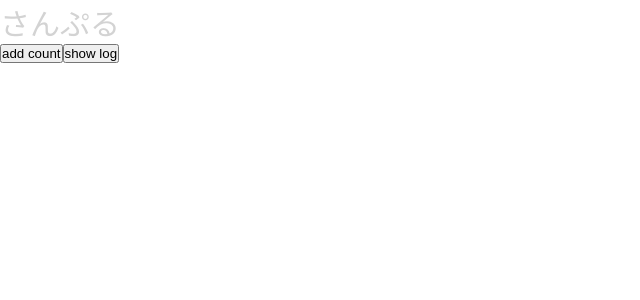
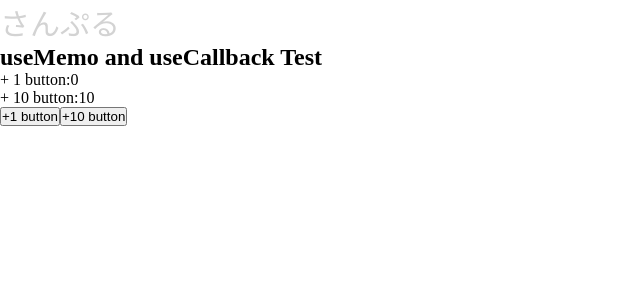
Before and after one commit to piroyuki-hub/react-demo, a React (Create React App) app: page / in a window 1280 px wide. Shown: the top 300 px of the page, without its empty margins (0-640 px from the left). Built offline with nearby package versions, Linux system fonts and the light colour scheme.

Commit message:
study useMemo and useCallback

```diff
--- a/src/App.js
+++ b/src/App.js
@@ -1,5 +1,5 @@
 import { Sample } from './components/sample';
-import { RefSample2 } from './components/sample/RefSample';
+import { MemoSample } from './components/sample/MemoSample';
 
 import './styles/base.module.scss';
 
@@ -7,7 +7,7 @@ function App() {
   return (
     <>
       <Sample>さんぷる</Sample>
-      <RefSample2 />
+      <MemoSample />
     </>
   );
 }
--- /dev/null
+++ b/src/components/sample/MemoSample/Button.js
@@ -0,0 +1,20 @@
+// export const Button = ({ handleClick, value }) => {
+//   console.log('Button child component', value);
+//   return (
+//     <button onClick={handleClick} type="button">
+//       {value}
+//     </button>
+//   );
+// };
+
+// Memo 化して無駄な再レンダリングを防ぐ
+import React from 'react';
+
+export const Button = React.memo(({ handleClick, value }) => {
+  console.log('Button child component', value);
+  return (
+    <button onClick={handleClick} type="button">
+      {value}
+    </button>
+  );
+});
--- /dev/null
+++ b/src/components/sample/MemoSample/Count.js
@@ -0,0 +1,20 @@
+// export const Count = ({ text, countState }) => {
+//   console.log('Count child component');
+//   return (
+//     <p>
+//       {text}:{countState}
+//     </p>
+//   );
+// };
+
+// Memo 化して無駄な再レンダリングを防ぐ
+import React from 'react';
+
+export const Count = React.memo(({ text, countState }) => {
+  console.log('Count child component', text);
+  return (
+    <p>
+      {text}:{countState}
+    </p>
+  );
+});
--- /dev/null
+++ b/src/components/sample/MemoSample/MemoSample.js
@@ -0,0 +1,30 @@
+import { useCallback, useState } from 'react';
+import { Button } from './Button';
+import { Count } from './Count';
+import { Title } from './Title';
+
+export const MemoSample = () => {
+  const [firstCountState, setFirstConutState] = useState(0);
+  const [secondCountState, setSecondConutState] = useState(10);
+
+  // const incrementFirstCounter = () => setFirstConutState(firstCountState + 1);
+  // const incrementSecondCounter = () => setSecondConutState(secondCountState + 10);
+  // 親 Component が再レンダリングされたタイミングで、関数が再生性されないように useCallback でラッピングする
+  const incrementFirstCounter = useCallback(
+    () => setFirstConutState(firstCountState + 1),
+    [firstCountState]
+  );
+  const incrementSecondCounter = useCallback(
+    () => setSecondConutState(secondCountState + 10),
+    [secondCountState]
+  );
+  return (
+    <>
+      <Title />
+      <Count text="+ 1 button" countState={firstCountState} />
+      <Count text="+ 10 button" countState={secondCountState} />
+      <Button handleClick={incrementFirstCounter} value={'+1 button'} />
+      <Button handleClick={incrementSecondCounter} value={'+10 button'} />
+    </>
+  );
+};
--- /dev/null
+++ b/src/components/sample/MemoSample/Title.js
@@ -0,0 +1,12 @@
+// export const Title = () => {
+//   console.log('Title Component');
+//   return <h2>useMemo and useCallback Test</h2>;
+// };
+
+// Memo 化して無駄な再レンダリングを防ぐ
+import React from 'react';
+
+export const Title = React.memo(() => {
+  console.log('Title Component');
+  return <h2>useMemo and useCallback Test</h2>;
+});
--- /dev/null
+++ b/src/components/sample/MemoSample/index.js
@@ -0,0 +1 @@
+export { MemoSample } from './MemoSample';
```
